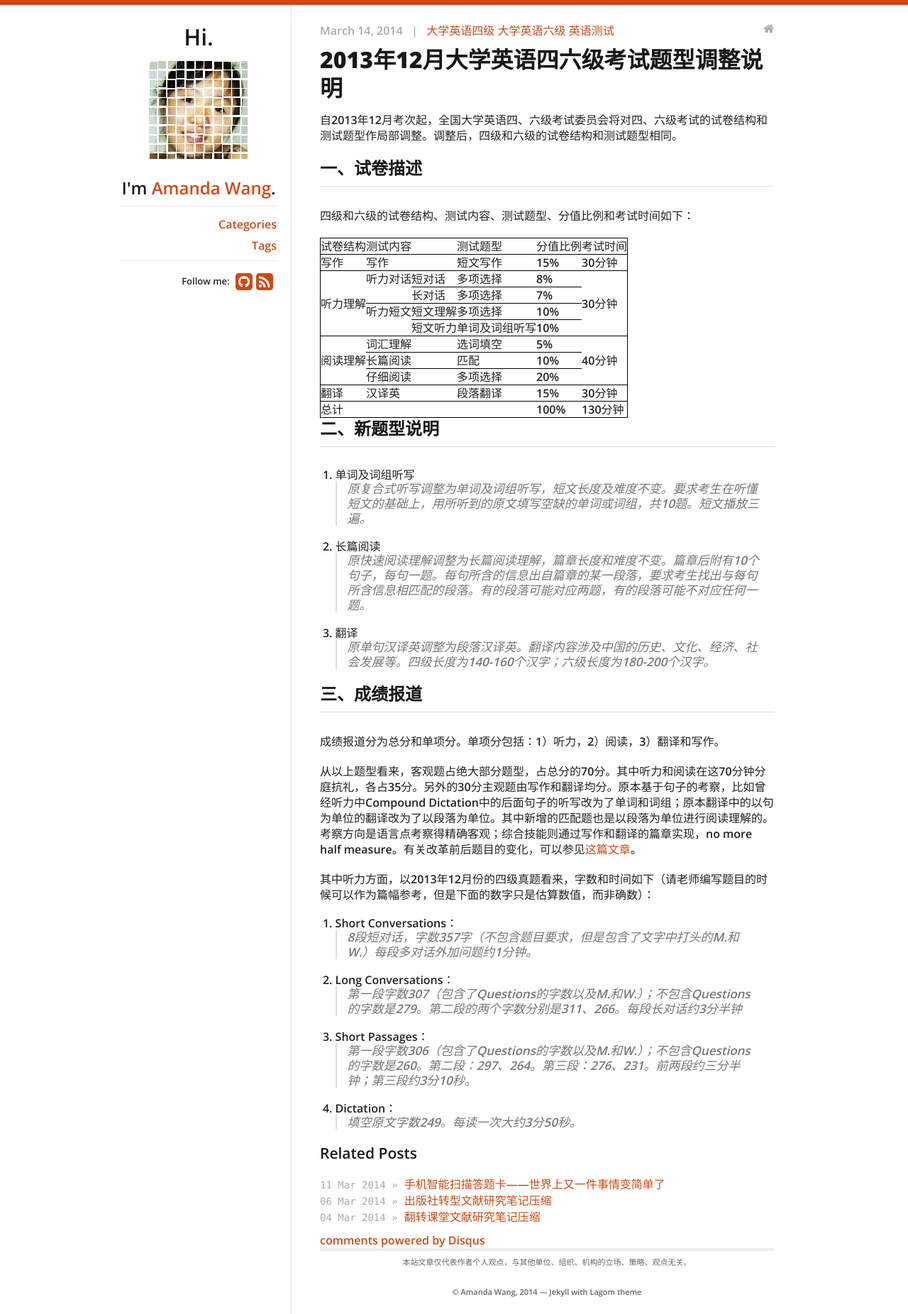
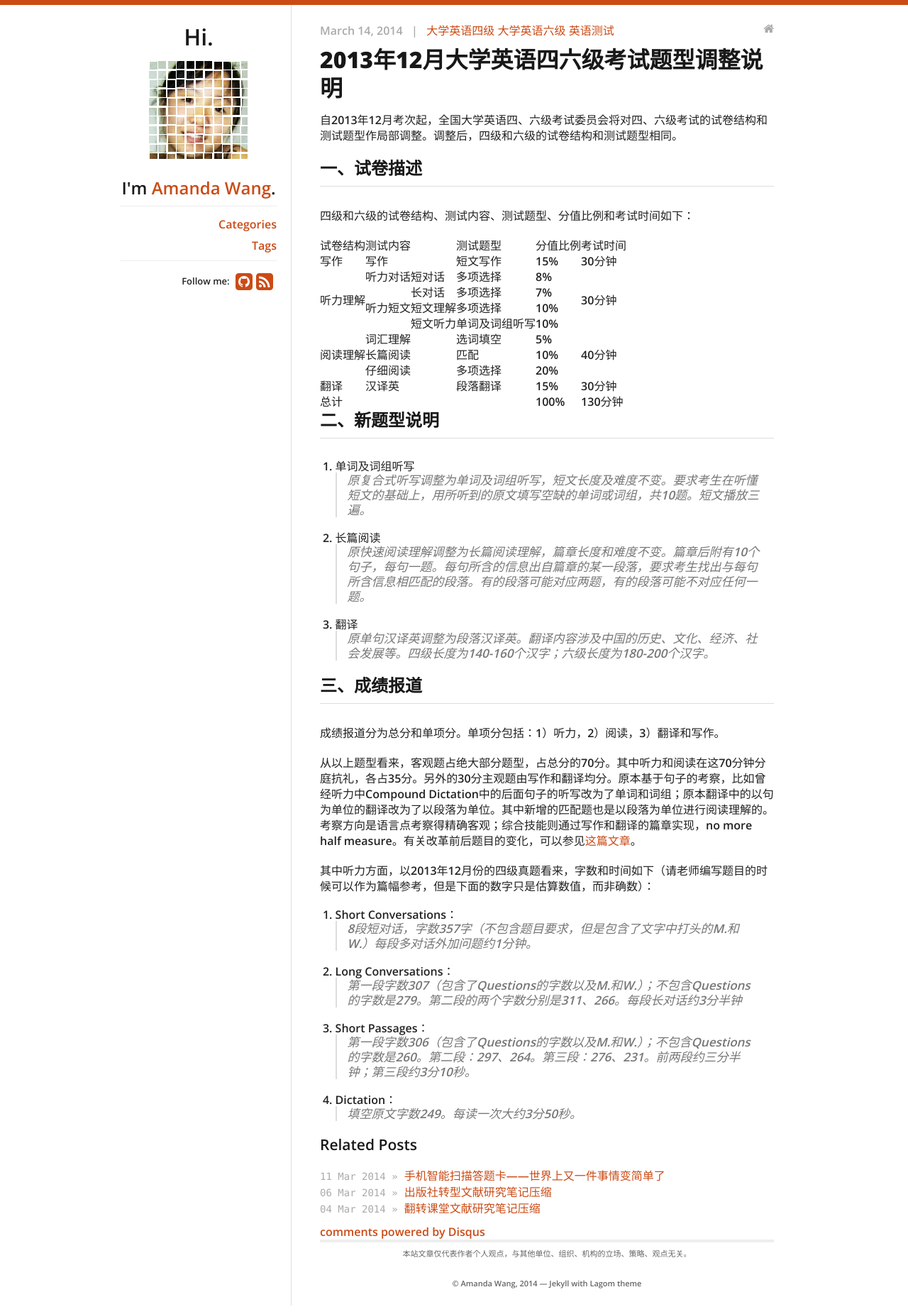
Before and after one commit to fantaghiro/fantaghiro.github.io, a Jekyll site: the page built from _posts/2014-03-14-New-CET.markdown, in a window 1280 px wide. Shown: the whole page at 71% size. Built offline with Jekyll 4.4.1, drawn with Linux system fonts in a browser that asks for light colours; nearby versions of some CDN libraries; comment, search, counter and statistics services are not loaded.

Commit message:
Update 2014-03-14-New-CET.markdown

```diff
--- a/_posts/2014-03-14-New-CET.markdown
+++ b/_posts/2014-03-14-New-CET.markdown
@@ -16,22 +16,22 @@ tags:
 
 四级和六级的试卷结构、测试内容、测试题型、分值比例和考试时间如下：
 
-<table style="border: 1px solid black; padding: 2px;">
-        <tr style="border: 1px solid black; padding: 2px;">
+<table>
+        <tr>
             <td>试卷结构</td>
             <td colspan="2">测试内容</td>
             <td>测试题型</td>
             <td>分值比例</td>
             <td>考试时间</td>
         </tr>
-        <tr style="border: 1px solid black; padding: 2px;">
+        <tr>
             <td>写作</td>
             <td colspan="2">写作</td>
             <td>短文写作</td>
             <td>15%</td>
             <td>30分钟</td>
         </tr>
-        <tr style="border: 1px solid black; padding: 2px;">
+        <tr>
             <td rowspan="4" style="vertical-align: middle">听力理解</td>
             <td rowspan="2">听力对话</td>
             <td>短对话</td>
@@ -39,47 +39,47 @@ tags:
             <td>8%</td>
             <td rowspan="4" style="vertical-align: middle">30分钟</td>
         </tr>
-        <tr style="border: 1px solid black; padding: 2px;">
+        <tr>
             <td>长对话</td>
             <td>多项选择</td>
             <td>7%</td>
         </tr>
-        <tr style="border: 1px solid black; padding: 2px;">
+        <tr>
             <td rowspan="2">听力短文</td>
             <td>短文理解</td>
             <td>多项选择</td>
             <td>10%</td>
         </tr>
-        <tr style="border: 1px solid black; padding: 2px;">
+        <tr>
             <td>短文听力</td>
             <td>单词及词组听写</td>
             <td>10%</td>
         </tr>
-        <tr style="border: 1px solid black; padding: 2px;">
+        <tr>
             <td rowspan="3" style="vertical-align: middle">阅读理解</td>
             <td colspan="2">词汇理解</td>
             <td>选词填空</td>
             <td>5%</td>
             <td rowspan="3" style="vertical-align: middle">40分钟</td>
         </tr>
-        <tr style="border: 1px solid black; padding: 2px;">
+        <tr>
             <td colspan="2">长篇阅读</td>
             <td>匹配</td>
             <td>10%</td>
         </tr>
-        <tr style="border: 1px solid black; padding: 2px;">
+        <tr>
             <td colspan="2">仔细阅读</td>
             <td>多项选择</td>
             <td>20%</td>
         </tr>
-        <tr style="border: 1px solid black; padding: 2px;">
+        <tr>
             <td>翻译</td>
             <td colspan="2">汉译英</td>
             <td>段落翻译</td>
             <td>15%</td>
             <td>30分钟</td>
         </tr>
-        <tr style="border: 1px solid black; padding: 2px;">
+        <tr>
             <td colspan="4">总计</td>
             <td>100%</td>
             <td>130分钟</td>
```
